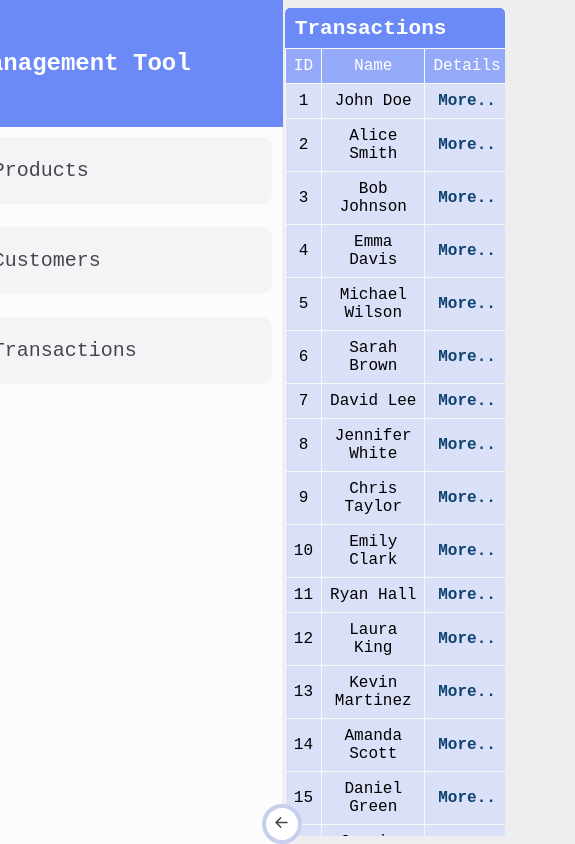
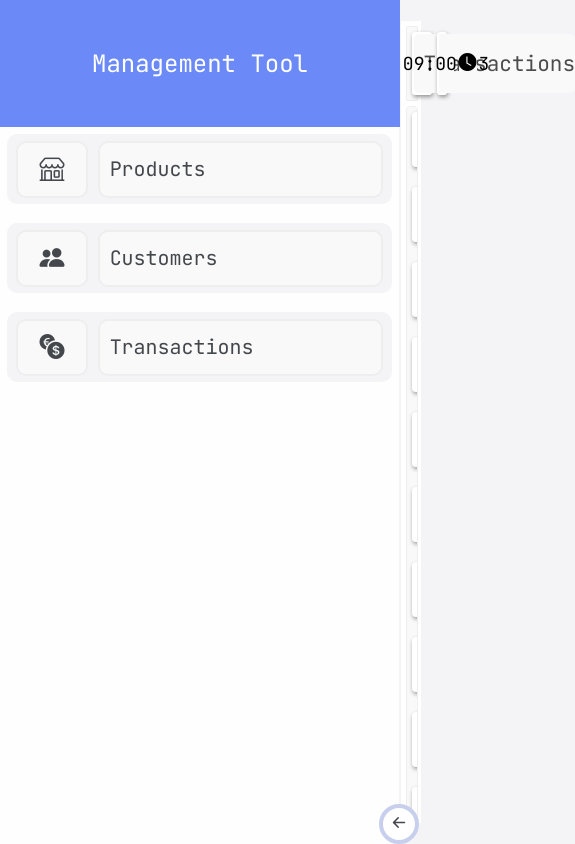
Before and after one commit to LabiciIvan/post-box, a React (Vite) app: page /management-tool/transactions in a window 390 px wide. Shown: the whole page, 575 px wide, since content can reach past the window. Built offline with nearby package versions, Linux system fonts and the light colour scheme.

Commit message:
MT-1: Major changes in management tool.
- modified the layout of each item in a specific category;

- modified the modal window with each key and value to an item;

- added styles and media queries to adjust responsivity;

```diff
--- a/src/components/Management.jsx
+++ b/src/components/Management.jsx
@@ -1,4 +1,4 @@
-import { useState } from 'react';
+import { useEffect, useState } from 'react';
 import '../css/management.css';
 
 const Management = ({service, title}) => {
@@ -6,7 +6,7 @@ const Management = ({service, title}) => {
     const [display, setDisplay] = useState('none');
     const [details, setDetails] = useState(false);
 
-    const moreDetails = (id) => {
+    const findItemAndDisplay = (id) => {
         let item = service.find(item => item.id === id);
         setDisplay('flex');
         setDetails(item);
@@ -14,37 +14,77 @@ const Management = ({service, title}) => {
 
     const closeDetails = () => {
         setDisplay('none');
+        setDetails(false);
+    }
+
+    const saveDetails = (id) => {
+        setDisplay('none');
+        setDetails(false);
+    }
+
+    const loadDetails = () => {
+
+        let itemKeys = Object.keys(details);
+
+        let chunks = [];
+
+        for (let i = 0; i < itemKeys.length; i += 3) {
+            chunks.push(itemKeys.slice(i, i + 3));
+        }
+
+        return (
+            chunks.map((chunk, index) => (
+                <div className="item-column" key={index}>
+                    {
+                        chunk.map((bit, bitIndex) => (
+                            <div className="item-data" key={bitIndex}>
+                                <div className="item-label">{bit}</div>
+                                <div className="item-delete"><i className="bi bi-trash-fill"></i></div>
+                                <textarea className="item-textarea">{details[bit]}</textarea>
+                            </div>
+                        ))
+                    }
+                </div>
+            ))
+        )
     }
 
     return (
         <div className='main-management'>
             <div className="management-window">
                 <div className="management-header">
-                    <h3>{title}</h3>
+                    <div className="management-title">
+                        <div className="title-section">
+                            <h3>{title}</h3>
+                        </div>
+                    </div>
+                    <div className="management-time">
+                        <div className="time-section">
+                        <div className="time-text">09:00:03</div>
+                            <div className="time-icon"><i className="bi bi-clock-fill"></i></div>
+                        </div>
+                    </div>
                 </div>
-                <table className='management-table'>
-                    <thead>
-                        <tr>
-                            <td>ID</td>
-                            <td>Name</td>
-                            <td>Details</td>
-                        </tr>
-                    </thead>
-                    <tbody>
-                        {
-                            service.map((serv) =>
-                                <tr key={serv.id}>
-                                    <td>{serv.id}</td>
-                                    <td>{serv.name}</td>
-                                    <td><h4 className='link-details' onClick={() => moreDetails(serv.id)}>More..</h4></td>
-                                </tr>
-                            )
-                        }
-                    </tbody>
-                </table>
-                <div className="details-wrapper" style={{display: display}}>
-                    <div className="details">
-                        <button className='close-details' onClick={closeDetails}>X</button>
+
+                <div className="management-body">
+                    {service.map(item =>
+                        <div className="item-wrapper" key={item.id}>
+                            <div className="item-id">{item.id}</div>
+                            <div className="item-name">{item.name}</div>
+                            <div className="item-more" onClick={() => findItemAndDisplay(item.id)}><i className="bi bi-arrows-angle-expand"></i></div>
+                        </div>
+                    )}
+                </div>
+
+                <div className="block-window" style={{display: display}}>
+                    <div className="details-wrapper">
+                        <div className="item-title">{details ? details.name : ''}</div>
+                        <button className='save-item btn' onClick={() => saveDetails(details['id'])}>Save</button>
+                        <button className='close-item btn' onClick={closeDetails}>X</button>
+
+                        <div className="item-specifications">
+                            {details ? loadDetails() : ''}
+                        </div>
                     </div>
                 </div>
             </div>
--- a/src/components/Navigations.jsx
+++ b/src/components/Navigations.jsx
@@ -6,7 +6,7 @@ import 'bootstrap-icons/font/bootstrap-icons.css'
 const Navigation = () => {
 
     const [width, setWidth] = useState('400px');
-    const [visibility, setVisibility] = useState('flex');
+    const [visibility, setVisibility] = useState('grid');
     const [collapse, setCollapse] = useState(false);
 
     const navItems = [
@@ -36,7 +36,7 @@ const Navigation = () => {
     const triggerCollapseExpandMenu = () => {
         if (collapse) {
             setWidth('400px');
-            setVisibility('flex');
+            setVisibility('grid');
         } else {
             setWidth('15px');
             setVisibility('none');
@@ -51,11 +51,11 @@ const Navigation = () => {
             <div className='navigation-logo' style={{display: visibility}}>
                 <h3 className='logo-text'>Management Tool</h3>
             </div>
-            <div className='navigation-body' style={{ width: width}}>
+            <div className='navigation-body' style={{ width: width}} >
                 {
                     navItems.map((item) =>
                         <div key={item.id} className={'menu-wrapper ' + item.position}>
-                        <Link className='menu-item' style={{display: visibility}} to={item.url}>
+                            <Link className="menu-section" to={item.url} style={{display: visibility}}>
                                 <div className='item-icon'>
                                     <i className={item.icon}></i>
                                 </div>
--- a/src/css/main.css
+++ b/src/css/main.css
@@ -9,13 +9,11 @@
 body {
     display: flex;
     justify-content: center;
-    background-color: rgb(238, 238, 238);
+    background-color:  #F4F4F6;
 }
 
 #root {
     display: flex;
-    max-width: 1500px;
-    width: 1500px;
     height: 100vh;
     flex-direction: row;
     align-items: center;
@@ -31,6 +29,35 @@ body {
 td,
 th,
 h3,
-.item-text {
-    font-family: monospace;
+.item-id,
+.item-name,
+.item-more,
+.item-title,
+.menu-wrapper,
+.time-text,
+.item-label,
+.btn {
+    font-weight: 400;
+    font-family: "JetBrains Mono", monospace;
 }
+
+/* Styles the scrollbar track (background) */
+::-webkit-scrollbar-track {
+    background: #f1f1f1;
+  }
+
+  /* Styles the scrollbar thumb (the draggable element) */
+  ::-webkit-scrollbar-thumb {
+    background: #888;
+    border-radius: 10px;
+  }
+
+  /* Styles the scrollbar thumb on hover */
+  ::-webkit-scrollbar-thumb:hover {
+    background: #555;
+  }
+
+  /* Styles the width of the scrollbar */
+  ::-webkit-scrollbar {
+    width: 10px;
+  }
--- a/src/css/management.css
+++ b/src/css/management.css
@@ -7,92 +7,255 @@
 }
 
 .management-window {
+    display: grid;
+    grid-template-columns: repeat(10, 1fr);
+    grid-template-rows: repeat(10, 1fr);
+    background-color: white;
+    width: 95%;
+    height: 95%;
+    padding: 5px;
+    row-gap: 5px
+}
+
+.management-header {
+    display: grid;
+    grid-area: 1/1/2/11;
+    background-color: #F9F9F9;
+    align-items: center;
+    font-size: 18px;
+    grid-template-columns: repeat(8, 1fr);
+    grid-template-rows: 1fr;
+    column-gap: 5px;
+    padding: 5px;
+    border: 1px solid #EEEEEE;
+    border-radius: 2px;
+}
+
+.management-title {
+    display: grid;
+    grid-area: 1/1/2/6;
+    background-color: #FFFFFF;
+    height: 100%;
+    padding: 2px;
+    box-shadow: 1px 2px 4px 0px #949191;
+    border-radius: 3px;
+}
+
+.management-body {
     display: flex;
     flex-direction: column;
-    background-color: #fcfcfc;
-    width: 98%;
-    height: 98%;
+    grid-area: 2/1/11/11;
+    background-color: #F9F9F9;
+    border: 1px solid #EEEEEE;
+    border-radius: 4px;
+    padding: 5px;
+    row-gap: 20px;
     overflow-y: scroll;
 }
 
-.management-header {
-    background-color: #6B8AF8;
-    height: 40px;
-    display: flex;
-    border-top-left-radius: 5px;
-    border-top-right-radius:5px ;
-    color: white;
+.title-section {
+    display: grid;
+    background-color: #F9F9F9;
+    border-radius: 5px;
     align-items: center;
-    padding: 10px;
-    font-size: 18px;
+    font-weight: 800;
+    padding-left: 10px;
+    color: #4C4C4C;
 }
 
-table {
-    border-collapse: collapse;
-    overflow-x: auto;
+.time-section {
+    display: grid;
+    height: 100%;
+    grid-template-columns: repeat(5, 1fr);
+    column-gap: 5px;
 }
 
-thead {
-    background-color: #94aaf9;
-    color: white;
-    cursor: pointer;
-}
-
-tbody {
-    background-color: #dae0f7;
-    color: rgb(0, 0, 0);
-}
-
-tbody tr:hover {
-    transition: 0.1s;
-    background-color:#b4b9cf;
-}
-
-td, th {
-    border: 1px solid #f8f8f8;
-    text-align: center;
-    padding: 8px;
-    font-size: 16px;
-}
-
-.link-details {
-    text-decoration: none;
-    color: #0e4372;
-}
-
-.link-details:hover {
-    color:#02101c;
-}
-
-.details-wrapper {
-    width: 100%;
-    height: 100%;
-    background-color: #202021e8;
-    position: absolute;
-    top: 0;
-    left: 0;
+.time-text {
+    display: grid;
+    grid-area: 1/1/2/5;
+    background-color: #F9F9F9;
     justify-content: center;
     align-items: center;
 }
 
-.details {
+.time-icon {
     display: grid;
+    grid-area: 1/5/2/6;
+    background-color: #F9F9F9;
+    justify-content: center;
+    align-items: center;
+}
+
+.management-time {
+    display: grid;
+    grid-area: 1/6/2/9;
+    background-color: #FFFFFF;
+    height: 100%;
+    padding: 2px;
+    box-shadow: 1px 2px 4px 0px #949191;
+    border-radius: 3px;
+}
+
+.item-wrapper {
+    display: grid;
+    height: 55px;
+    min-height: 55px;
+    width: 100%;
+    border-radius: 4px;
+    background-color: #FFFFFF;
+    grid-template-columns: repeat(12, 1fr);
+    column-gap: 5px;
+    padding: 5px;
+    box-shadow: 1px 2px 4px 0px #949191;
+}
+
+.item-id,
+.item-name,
+.item-more {
+    display: grid;
+    border-radius: 5px;
+    background-color: #F9F9F9;
+    border: 1px solid #EEEEEE;
+    justify-content: center;
+    align-items: center;
+}
+
+.item-id {
+    grid-area: 1/1/2/2;
+}
+
+.item-name{
+    grid-area: 1/2/2/12;
+}
+
+.item-more {
+    grid-area: 1/12/2/13;
+}
+
+.btn:hover,
+.item-more:hover {
+    cursor: pointer;
+    transition: 0.2s;
+    background-color: #EEEEEE;
+}
+
+/* Style for block-window and more details */
+.block-window {
+    display: flex;
+    position: absolute;
+    top: 0;
+    left: 0;
+    height: 100%;
+    width: 100%;
+    background-color: #4c4c4cab;
+    justify-content: center;
+    align-items: center;
+}
+
+.details-wrapper {
+    display: grid;
+    height: 90%;
+    width: 90%;
     background-color: white;
-    width:80%;
-    height: 80%;
     grid-template-columns: repeat(12, 1fr);
     grid-template-rows: repeat(12, 1fr);
+    column-gap: 5px;
+    row-gap: 10px;
+    padding: 5px;
 }
 
-.close-details {
-    grid-area: 1/12/2/13;
-    background-color: #94aaf9;
+.btn {
+    color: #757575;
+    background-color: #F9F9F9;
+    border: none;
+}
+
+.item-title,
+.save-item
+.close-item {
+    display: grid;
+    background-color: #F9F9F9;
+}
+
+.item-title {
+    grid-area: 2/2/3/8;
+    justify-content: center;
+    align-items: center;
+}
+
+.save-item {
+    grid-area: 2/9/3/11;
+}
+
+.close-item {
+    grid-area: 2/11/3/12;
+}
+
+.item-specifications {
+    display: grid;
+    border: 1px solid #DFDFDF;
     border-radius: 5px;
-    border: 2px solid rgb(112, 112, 177);
-    font-size: 16px;
-    color: white;
+    grid-area: 3/2/12/12;
+    box-shadow: 1px 2px 4px 0px #949191;
+    grid-template-columns: repeat(3, 1fr);
+    column-gap: 10px;
+    row-gap: 10px;
+    padding: 10px;
+    overflow-y: scroll;
+}
+
+.item-column {
+    display: grid;
+    border-radius: 4px;
+    background-color: #F2F2F2;
+    grid-template-rows: repeat(3, 1fr);
+    row-gap: 10px;
+    padding: 5px;
+}
+
+.item-data {
+    display: grid;
+    background-color: #FFFFFF;
+    border-radius: 4px;
+    grid-template-columns: repeat(5, 1fr);
+    grid-template-rows: repeat(5, 1fr);
+    row-gap: 4px;
+    column-gap: 4px;
+    padding: 5px;
+    box-shadow: 1px 2px 4px 0px #949191;
+}
+
+.item-label,
+.item-row-two {
+    display: grid;
+    background-color: #F9F9F9;
+    border-radius: 3px;
+}
+
+.item-label {
+    grid-area: 1/1/2/5;
+    padding-left: 5px;
+    align-items: center;
+}
+
+.item-textarea {
+    grid-area: 2/1/6/6;
+    border: 1px solid #cecece;
+    background-color: #F9F9F9;
+    border-radius: 2px;
+    padding: 3px;
+}
+
+.item-delete {
+    display: grid;
+    grid-area: 1/5/2/6;
+    justify-content: center;
+    align-items: center;
+    color: #F46565;
+    font-size: 20px;
+
+}
+
+.bi.bi-trash-fill {
     cursor: pointer;
-    margin-top: 5px;
-    width: 50px;
-    height: 50px;
 }
--- a/src/css/navigations.css
+++ b/src/css/navigations.css
@@ -23,18 +23,32 @@
     display: grid;
     height: 100%;
     width: 100%;
-    background-color: #fcfcfc;
+    background-color: #FEFEFF;
     grid-template-columns: 1fr;
-    grid-template-rows: 1fr 1fr 1fr 1fr 1fr 1fr 1fr 1fr;
-    row-gap: 3px;
+    grid-template-rows: repeat(10, 1fr);
+    row-gap: 10px;
     border-right: 1px solid #F4F4F6;
+    padding: 7px;
 }
 
 .menu-wrapper {
     display: flex;
     justify-content: center;
     align-items: center;
-    padding: 10px;
+    background-color: #F4F4F6;
+    max-height: 70px;
+    padding: 5px;
+    border-radius: 10px;
+}
+
+.menu-section {
+    display: grid;
+    height: 95%;
+    width: 95%;
+    grid-template-columns: 20% 80%;
+    column-gap: 10px;
+    text-decoration: none;
+    justify-content: center;
 }
 
 .wrapper-first {
@@ -68,9 +82,12 @@
 
 .item-icon {
     display: flex;
-    width: 25%;
     justify-content: center;
     align-items: center;
+    grid-area: 1/1/2/2;
+    background-color: #F9F9F9;
+    border-radius: 10px;
+    border: 2px solid #EEEEEE;
 }
 
 .icon-size {
@@ -79,13 +96,16 @@
 }
 
 .item-text {
+    background-color: #F9F9F9;
     display: flex;
-    width: 80%;
     color: #44484D;
     justify-content: start;
     align-items: center;
     font-size: 20px;
     padding-left: 10px;
+    grid-area: 1/2/2/3;
+    border-radius: 10px;
+    border: 2px solid #EEEEEE;
 }
 
 .menu-item:hover {
--- /dev/null
+++ b/src/css/responsive.css
@@ -0,0 +1,31 @@
+
+/* Bigger then 1600px */
+@media only screen and (min-width: 1600px) {
+    #root {
+        width: 1440px;
+    }
+
+    .navigation-body {
+        grid-template-rows: repeat(14, 1fr);
+    }
+
+    .management-window {
+        grid-template-rows: repeat(14, 1fr);
+    }
+
+    .management-body {
+        grid-area: 2/1/15/11;
+    }
+}
+
+/* Smaller then 1600px */
+@media only screen and (max-width: 1600px) {
+
+    #root {
+        width: 100%;
+    }
+
+    .navigation-body {
+        grid-template-rows: repeat(8, 1fr);
+    }
+}
--- a/src/main.jsx
+++ b/src/main.jsx
@@ -2,6 +2,7 @@ import React from 'react'
 import ReactDOM from 'react-dom/client'
 import Router from './components/Router.jsx'
 import './css/main.css'
+import './css/responsive.css'
 
 ReactDOM.createRoot(document.getElementById('root')).render(
   <React.StrictMode>
```
Lines whose indentation alone changed are shown as unchanged.
